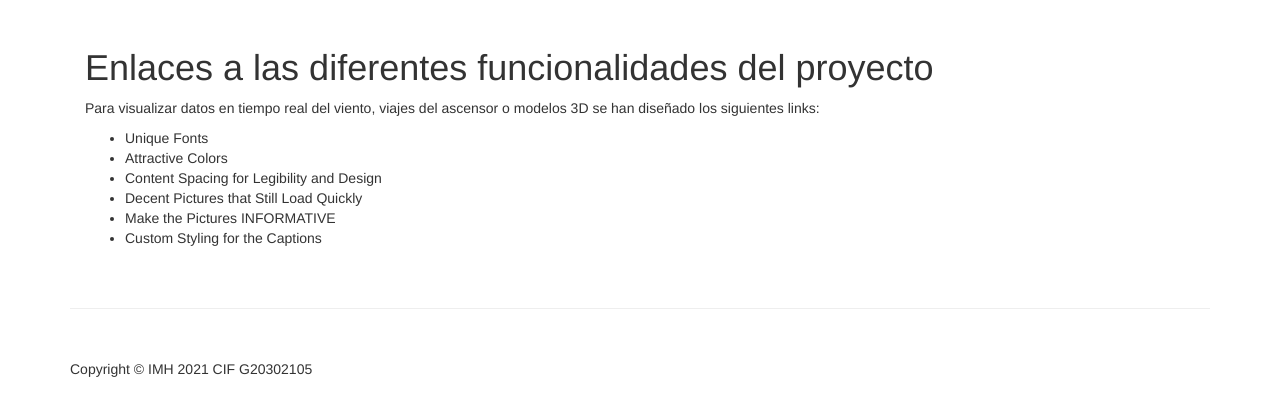
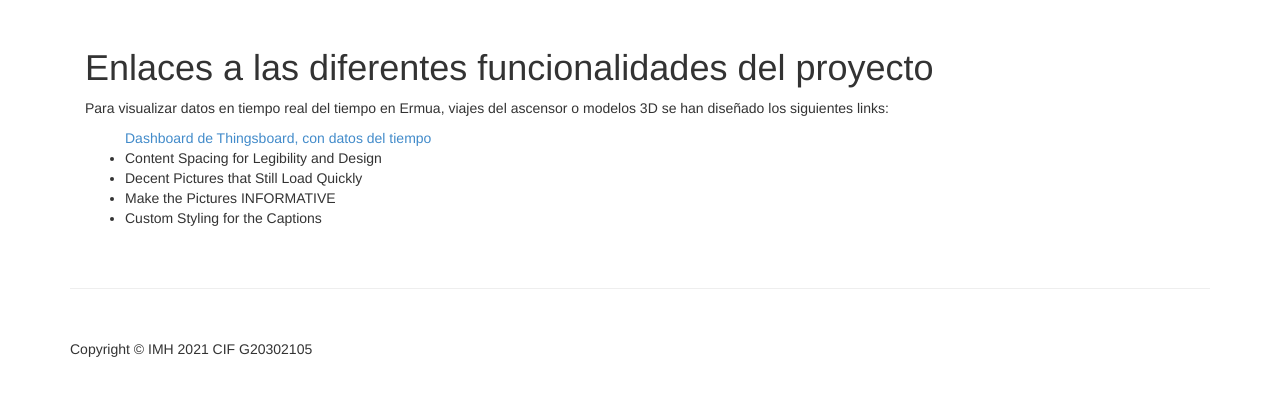
Before and after one commit to InigoZalaya/InigoZalaya.github.io, a plain HTML site: page index.html in a window 1280 px wide. Shown: the part 822-1237 px from the top of the page. Drawn offline with Linux system fonts and the light colour scheme.

Commit message:
Add files via upload

```diff
--- a/index.html
+++ b/index.html
@@ -85,10 +85,10 @@
       <div class="row section">
         <div class="col-lg-12">
           <h1>Enlaces a las diferentes funcionalidades del proyecto</h1>
-          <p>Para visualizar datos en tiempo real del viento, viajes del ascensor o modelos 3D se han diseñado los siguientes links:</p>
+          <p>Para visualizar datos en tiempo real del tiempo en Ermua, viajes del ascensor o modelos 3D se han diseñado los siguientes links:</p>
           <ul>
-          	<li>Unique Fonts</li>
-          	<li>Attractive Colors</li>
+          	<A HREF="https://demo.thingsboard.io/dashboard/488534c0-5540-11ec-a53b-97baf75c7cfe?publicId=a8142020-553d-11ec-a53b-97baf75c7cfe"> Dashboard de Thingsboard, con datos del tiempo </A>
+
           	<li>Content Spacing for Legibility and Design</li>
           	<li>Decent Pictures that Still Load Quickly</li>
           	<li>Make the Pictures INFORMATIVE</li>
```
Also changed, not shown: 1 other file.
